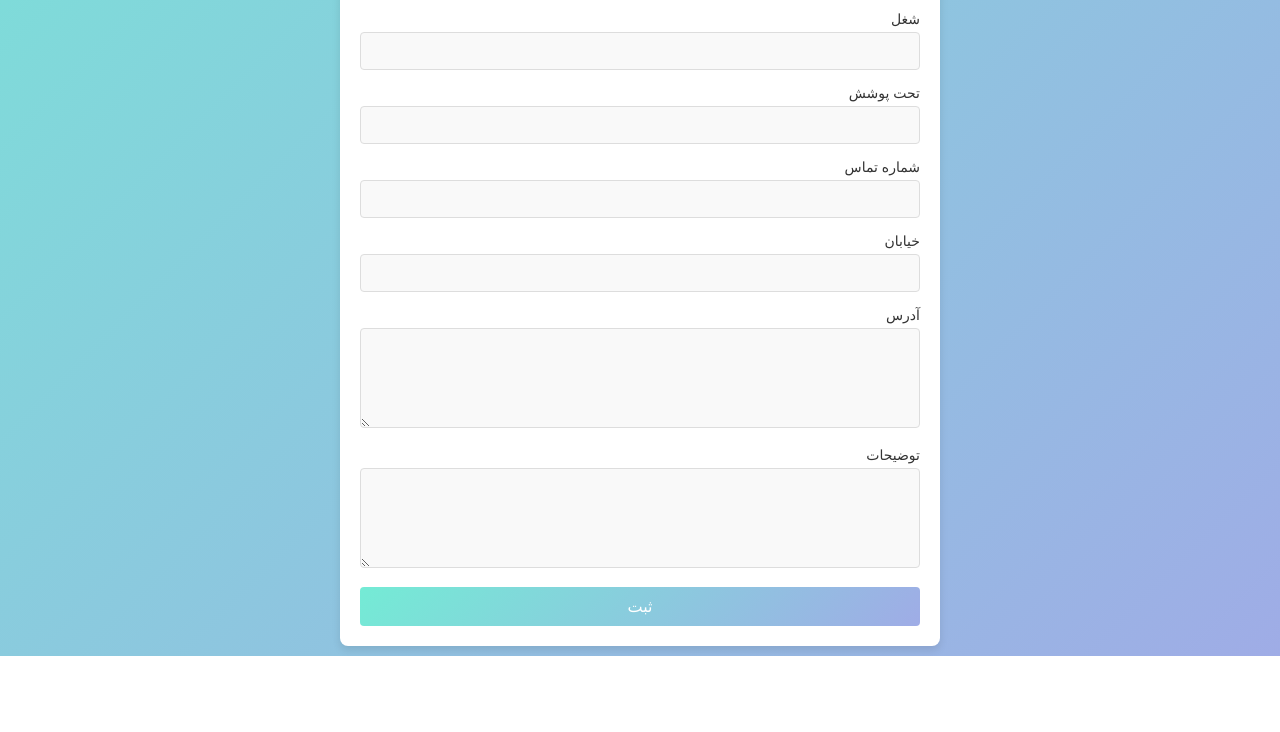
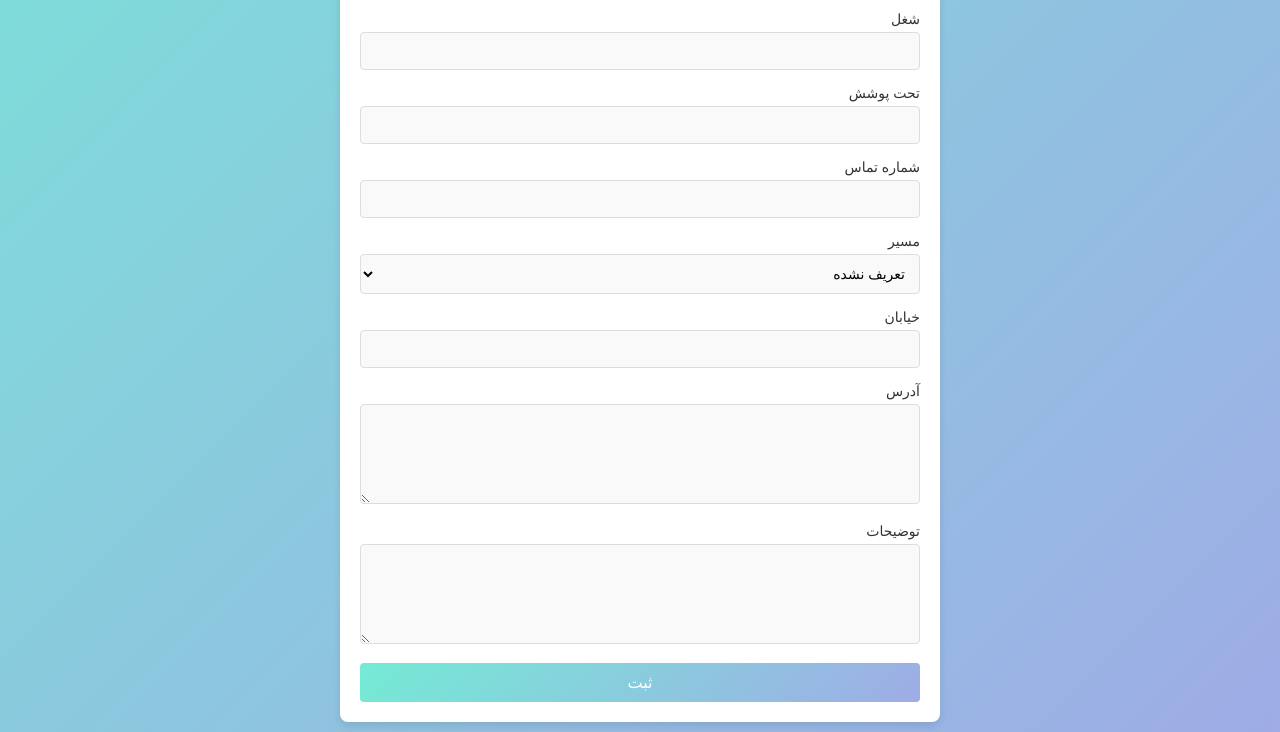
Before and after one commit to MHArghabaee/Information_update, a Django app: page /needy/add/ in a window 1280 px wide. Shown: the part 657-1389 px from the top of the page. Before the commit the page ends 1313 px from the top, so only its background shows below. Run offline with Django 5.2, Linux system fonts and the light colour scheme; a user stored in the database is signed in; some libraries are stand-ins or nearby versions; some web fonts are replaced.

Commit message:
The path was added to the registration form.

```diff
--- a/needy/models.py
+++ b/needy/models.py
@@ -5,7 +5,7 @@ User = get_user_model()
 
 
 class Needy(models.Model):
-    PATH_CHOICES = [(str(i), f"مسیر {i}") for i in range(1, 11)]
+    PATH_CHOICES = [("تعریف نشده", "تعریف نشده")] + [(str(i), f"مسیر {i}") for i in range(1, 11)]
 
     created_by = models.ForeignKey(User, on_delete=models.SET_NULL, null=True, verbose_name="کاربر ایجاد کننده")
 
--- a/needy/templates/needy/add_needy.html
+++ b/needy/templates/needy/add_needy.html
@@ -248,6 +248,21 @@
             <input type="text" name="phone_number" id="phone_number" required>
         </div>
         <div class="form-group">
+            <label for="path">مسیر</label>
+            <select name="path" id="path" required>
+                <option value="undefined" {% if selected_path == 'undefined' %}selected{% endif %}>تعریف نشده</option>
+                <!-- گزینه پیش‌فرض "تعریف نشده" -->
+                {% for value, label in path_choices %}
+                    {% if value != 'undefined' %}
+                        <option value="{{ value }}"
+                                {% if value == selected_path %}selected{% endif %}>{{ label }}</option>
+                    {% endif %}
+                {% endfor %}
+            </select>
+        </div>
+
+
+        <div class="form-group">
             <label for="street">خیابان</label>
             <input type="text" name="street" id="street">
         </div>
--- a/needy/views.py
+++ b/needy/views.py
@@ -18,6 +18,7 @@ def add_needy(request):
         return redirect('login')
     if request.method == 'POST':
         user = request.user
+        path_choices = Needy.PATH_CHOICES
         has_introducer = request.POST.get('has_introducer')
         introducer_name = request.POST.get('introducer_name')
         introducer_phone = request.POST.get('introducer_phone')
@@ -62,4 +63,4 @@ def add_needy(request):
         except Exception as e:
             print(str(e))
 
-    return render(request, 'needy/add_needy.html')
+    return render(request, 'needy/add_needy.html', {'path_choices': Needy.PATH_CHOICES})
```
